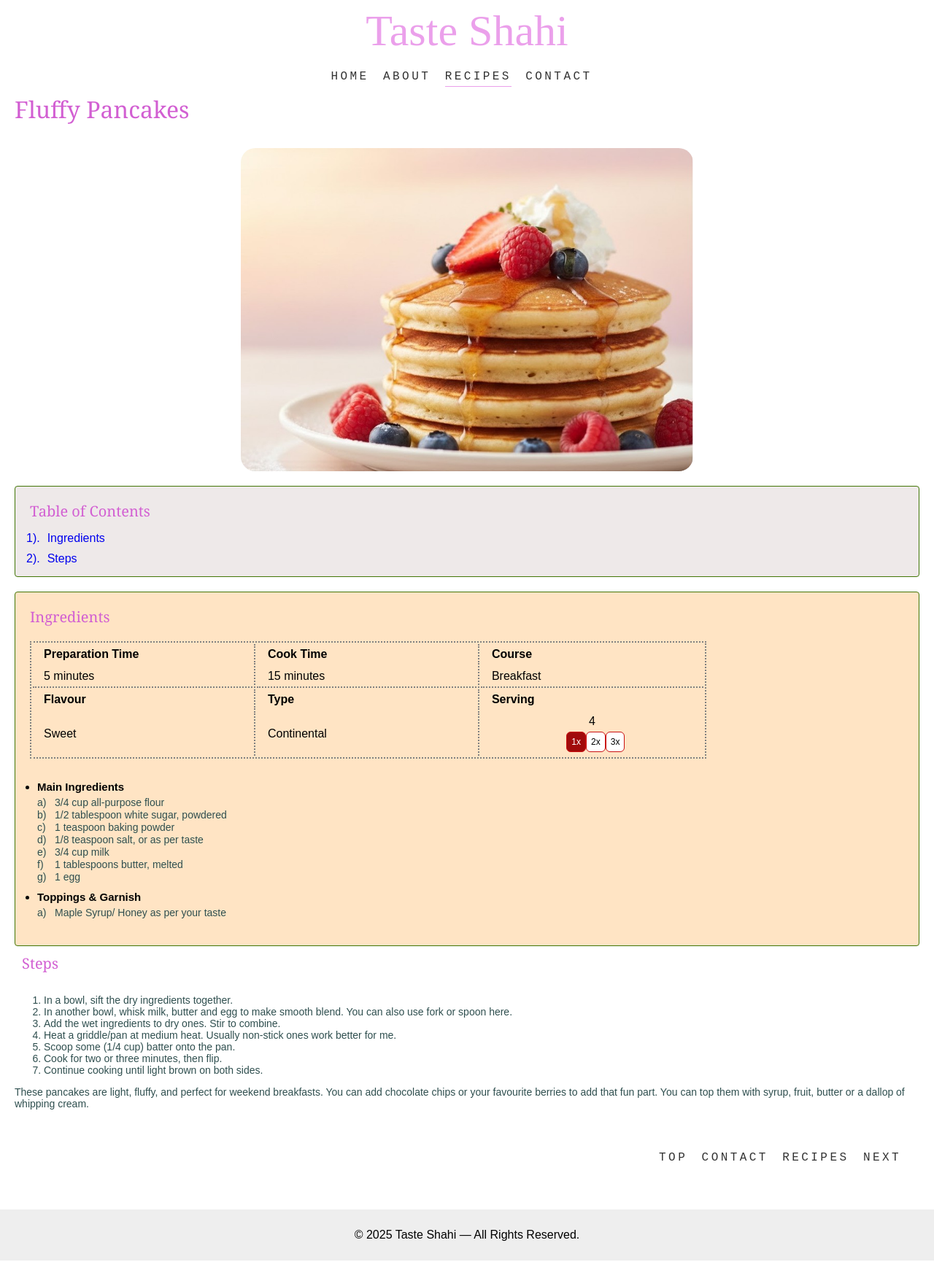
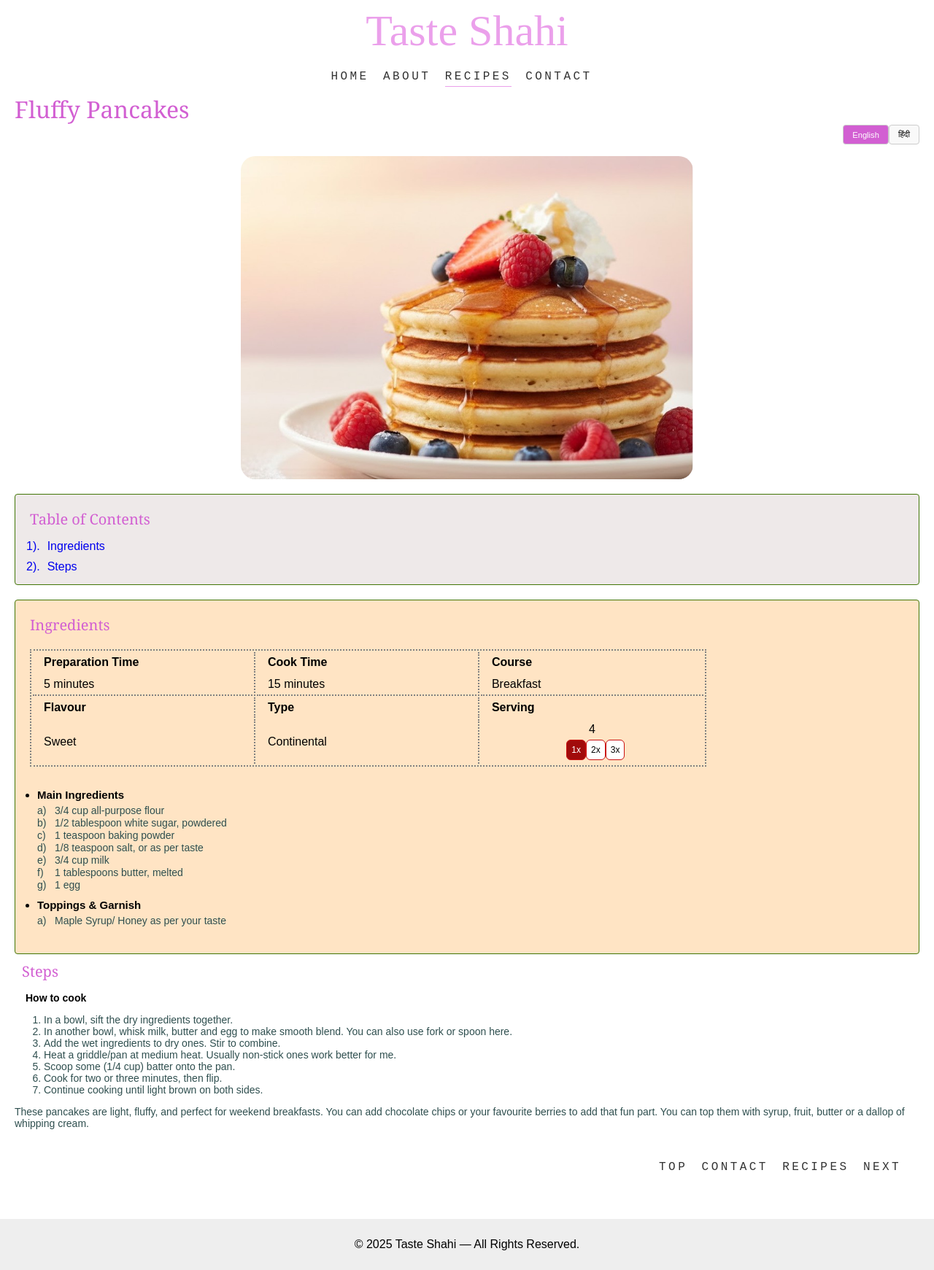
Before and after one commit to swad-rajsi/swad-rajsi.github.io, a Jekyll site: the page built from _recipes/pancakes.md, in a window 1280 px wide. Shown: the whole page at 73% size. Built offline with Jekyll 4.4.1, drawn with Linux system fonts in a browser that asks for light colours.

Commit message:
Eng to hindi

```diff
--- /dev/null
+++ b/_includes/recipe-ingredients.html
@@ -0,0 +1,21 @@
+<ul style="padding-left:20px;">
+    {% for section in ingredients %}
+    <li style="font-size: 15px;padding-bottom:10px;">
+    <strong>{{ section.heading }}</strong>
+
+    <ol class="alpha-paren" style="margin-top: 5px;">
+        {% for item in section.items %}
+        <li class="swad-rajsi-ingredients ingredient-item" data-qty="{{ item.qty }}" data-unit="{{ item.unit }}"
+        data-scale="{{ item.scale }}" data-name="{{ item.name }}"><span class="qty">{{ item.qty
+            }}</span> {{ item.unit }}
+            {% if item.link %}
+            <a href="{{ item.link }}" target="_blank" rel="noopener">{{ item.name }}</a>
+            {% else %}
+            {{ item.name }}
+            {% endif %}
+        </li>
+        {% endfor %}
+    </ol>
+    </li>
+    {% endfor %}
+</ul>
--- /dev/null
+++ b/_includes/recipe-steps.html
@@ -0,0 +1,8 @@
+{% for step in steps %}
+    <h4 style="font-size: 14px;margin-top: 5px;margin-bottom:3px;padding-top:5px;padding-left:15px;">{{ step.title }}</h4>
+    <ol class="swad-rajsi-ingredients">
+        {% for action in step.actions %}
+        <li>{{ action }}</li>
+        {% endfor %}
+    </ol>
+{% endfor %}
--- a/_layouts/recipe.html
+++ b/_layouts/recipe.html
@@ -35,17 +35,24 @@ document.addEventListener('click', function(e) {
 <body>
   {% include navigation.html %}
 
-  <main class="recipe">
+  <main class="recipe" id="top">
 
-    <div id="top" class="swad-rajsi-centre-display"
-      style="margin-top:-0.5em;margin-bottom:1em;color: #d25fd2ff;font-size:2em;font-family:Georgia;justify-content:left !important;">
-      {{page.title}}</div>
+    <div id="title-en" class="lang-block swad-rajsi-centre-display recipe-title">{{page.title}}</div>
+    <div id="title-hi" class="lang-block swad-rajsi-centre-display recipe-title" style="display: none;">{{page.title_hi}}</div>
+
+    {% if page.show_language_change_btn %}
+    <div style="display:flex; justify-content:flex-end; margin-bottom:1em;">
+      <button class="lang-btn active" onclick="setLang('en')">English</button>
+      <button class="lang-btn" onclick="setLang('hi')">हिंदी</button>
+    </div>
+    {% endif %}
+
     <div style="display: flex;justify-content: center;align-items: center;">
       {% if page.image %}
       <img src="{{ page.image | relative_url }}" onerror="this.style.display='none'" class="recipe-img">
       {% endif %}
     </div>
-    <div style="font-size: 1em;
+    <div id="tableContent-en" class="lang-block" style="font-size: 1em;
     border-style: double;
     border-width: 1px;
     border-color: #417505;
@@ -55,9 +62,24 @@ document.addEventListener('click', function(e) {
       <div style="padding: 10px;font-size: 20px;font-family:Georgia;color: #d25fd2ff;">Table of Contents</div>
       <div style="padding: 5px;"><a href="#Ingredients" style="text-decoration: none;"><span
             style="padding-right:10px;">1).</span><span>Ingredients</span></a></div>
-      <div style="padding: 5px;"><a href="#Steps" style="text-decoration: none;"><span
+      <div style="padding: 5px;"><a href="#steps-en" style="text-decoration: none;"><span
             style="padding-right:10px;">2).</span><span>Steps</span></a></div>
     </div>
+
+    <div id="tableContent-hi" class="lang-block" style="display:none; font-size: 1em;
+    border-style: double;
+    border-width: 1px;
+    border-color: #417505;
+    padding: 10px;
+    background-color: rgb(238, 233, 233);
+    max-width: 100%;border-radius: 4px;">
+      <div style="padding: 10px;font-size: 20px;font-family:Georgia;color: #d25fd2ff;">विषयसूची</div>
+      <div style="padding: 5px;"><a href="#Ingredients" style="text-decoration: none;"><span
+            style="padding-right:10px;">1).</span><span>सामग्री</span></a></div>
+      <div style="padding: 5px;"><a href="#steps-hi" style="text-decoration: none;"><span
+            style="padding-right:10px;">2).</span><span>खाना पकाने के चरण</span></a></div>
+    </div>
+
 
     <div id="Ingredients" style="font-size: 1em;
     border-style: double;
@@ -66,7 +88,8 @@ document.addEventListener('click', function(e) {
     padding: 10px;
     background-color: bisque;
     max-width: 100%;margin-top: 20px;border-radius: 4px;">
-      <div style="padding: 10px;font-size: 20px;font-family:Georgia;color: #d25fd2ff;">Ingredients</div>
+      <div id="ingredients-en" class="lang-block" style="padding: 10px;font-size: 20px;font-family:Georgia;color: #d25fd2ff;">Ingredients</div>
+      <div id="ingredients-hi" class="lang-block" style="display:none;padding: 10px;font-size: 20px;font-family:Georgia;color: #d25fd2ff;">सामग्री</div>
       <div style="padding:10px;max-width:100%;margin-bottom:20px;">
         <table style="border-style: dotted;
     border-width: 2px;border-color:gray;font-size: 1em;max-width:100%;">
@@ -104,44 +127,34 @@ document.addEventListener('click', function(e) {
           </tr>
         </table>
       </div>
-      <div>
-        <ul style="padding-left:20px;">
-          {% for section in page.ingredients %}
-          <li style="font-size: 15px;padding-bottom:10px;">
-            <strong>{{ section.heading }}</strong>
-
-            <ol class="alpha-paren" style="margin-top: 5px;">
-              {% for item in section.items %}
-              <li class="swad-rajsi-ingredients ingredient-item" data-qty="{{ item.qty }}" data-unit="{{ item.unit }}"
-                data-scale="{{ item.scale }}" data-name="{{ item.name }}"><span class="qty">{{ item.qty
-                  }}</span> {{ item.unit }}
-                  {% if item.link %}
-                    <a href="{{ item.link }}" target="_blank" rel="noopener">{{ item.name }}</a>
-                  {% else %}
-                    {{ item.name }}
-                  {% endif %}
-                </li>
-              {% endfor %}
-            </ol>
-          </li>
-          {% endfor %}
-        </ul>
+      <div id="ingredients-en" class="lang-block">
+        {% assign ingredients = page.ingredients_en %}
+        {% include recipe-ingredients.html ingredients=ingredients %}
+      </div>
+      <div id="ingredients-hi" class="lang-block" style="display:none">
+        {% assign ingredients = page.ingredients_hi %}
+        {% include recipe-ingredients.html ingredients=ingredients %}
       </div>
     </div>
 
-    <div id="Steps"
+    <div id="steps-en" class="lang-block"
       style="padding:10px;color: #d25fd2ff;font-size:20px;font-family:Georgia;justify-content:left !important;padding-bottom:5px;">
       Steps</div>
-      {% for step in page.steps %}
-      <h4 style="font-size: 14px;margin-top: 5px;margin-bottom:3px;padding-top:5px;padding-left:15px;">{{ step.title }}</h4>
-      <ol class="swad-rajsi-ingredients">
-          {% for action in step.actions %}
-            <li>{{ action }}</li>
-          {% endfor %}
-      </ol>
-      {% endfor %}
+    <div id="steps-hi" class="lang-block" style="display:none;padding:10px;color: #d25fd2ff;font-size:20px;font-family:Georgia;justify-content:left !important;padding-bottom:5px;">
+      खाना पकाने के चरण</div>
+    <div id="steps-en" class="lang-block">
+      {% assign steps = page.steps_en %}
+      {% include recipe-steps.html steps=steps %}
+    </div>
+    <div id="steps-hi" class="lang-block" style="display:none">
+      {% assign steps = page.steps_hi %}
+      {% include recipe-steps.html steps=steps %}
+    </div>
 
-    <div class="swad-rajsi-ingredients">{{ content }}</div>
+    <div id="desc-en" class="lang-block swad-rajsi-ingredients">{{ page.description_en }}</div>
+
+    <div id="desc-hi" class="lang-block swad-rajsi-ingredients" style="display:none">{{ page.description_hi }}</div>
+
 
     <div style="display:flex;justify-content:right;gap:20px;padding-top: 2em;">
       <nav class="nav">
--- a/_recipes/pancakes.md
+++ b/_recipes/pancakes.md
@@ -12,7 +15,7 @@ serving_original: 4
 serving: 4
 permalink: /recipes/fluffy-pancakes/
 image: /assets/images/recipes/pancakes.jpg
-ingredients:
+ingredients_en:
   - heading: Main Ingredients
     items:
       - qty: 3/4
@@ -44,8 +47,40 @@ ingredients:
         name: Maple Syrup/ Honey as per your taste
         scale: false
 
-steps:
-  - title:
+ingredients_hi:
+  - heading: मुख्य सामग्री
+    items:
+      - qty: 3/4
+        unit: कप
+        name: मैदा
+      - qty: 1/2
+        unit: टेबलस्पून
+        name: पिसी हुई चीनी
+      - qty: 1
+        unit: टीस्पून
+        name: बेकिंग पाउडर
+      - qty: 1/8
+        unit: टीस्पून
+        name: नमक या स्वाद अनुसार
+      - qty: 3/4
+        unit: कप
+        name: दूध
+      - qty: 1
+        unit: टेबलस्पून
+        name: पिघला हुआ मक्खन/ बटर
+      - qty: 1
+        unit:
+        name: अंडा
+
+  - heading: सजावट
+    items:
+      - qty:
+        unit:
+        name: मेपल सिरप/ शहद, स्वाद अनुसार
+        scale: false
+
+steps_en:
+  - title: How to cook
     actions:
       - In a bowl, sift the dry ingredients together.
       - In another bowl, whisk milk, butter and egg to make smooth blend. You can also use fork or spoon here.
--- a/assets/style.css
+++ b/assets/style.css
@@ -281,18 +281,25 @@ input::placeholder {
 /* Start recipe search filter*/
 .all-recipes-filter-row {
   display: flex;
-  gap: 1em; /* horizontal space between filters */
-  flex-wrap: nowrap; /* do not wrap on desktop */
+  gap: 1em;
+  /* horizontal space between filters */
+  flex-wrap: nowrap;
+  /* do not wrap on desktop */
 }
 
 @media (max-width: 768px) {
   .all-recipes-filter-row {
-    flex-wrap: wrap; /* allow wrapping on mobile */
-    gap: 0.5em 1em; /* vertical gap 0.5em, horizontal 1em */
+    flex-wrap: wrap;
+    /* allow wrapping on mobile */
+    gap: 0.5em 1em;
+    /* vertical gap 0.5em, horizontal 1em */
   }
+
   .filter-row select {
-    flex: 1 1 100%; /* each select takes full width */
-    margin-bottom: 0.5em; /* space between rows */
+    flex: 1 1 100%;
+    /* each select takes full width */
+    margin-bottom: 0.5em;
+    /* space between rows */
   }
 }
 
@@ -349,7 +356,7 @@ input::placeholder {
 
 .contact-me-form-group label {
   display: block;
-  padding-left:10px;
+  padding-left: 10px;
 }
 
 /* The Underline Effect */
@@ -394,8 +401,9 @@ input::placeholder {
   overflow-y: auto;
   /* Ensures scrollable if text exceeds 5 lines */
   display: block;
-  margin-top:20px;
+  margin-top: 20px;
 }
+
 /*End Contact us page*/
 
 /* Start recipe ordered ol count*/
@@ -416,8 +424,34 @@ ol.alpha-paren li::before {
   position: absolute;
   left: -1.5rem;
 }
+
 /* End recipe ordered ol count */
 
 .recipe-page-bottom-anchor:hover {
   border-bottom: 1px solid #eba0eb;
 }
+
+/* Start eng to hindi*/
+.lang-btn {
+  padding: 6px 12px;
+  border: 1px solid #ccc;
+  background: #f9f9f9;
+  cursor: pointer;
+  font-size: 0.7em;
+  border-radius: 4px;
+}
+
+.lang-btn.active {
+  background: #d25fd2ff;
+  color: white;
+}
+
+/* End eng to hindi*/
+
+.recipe-title {
+  margin-top: -0.5em;
+  color: #d25fd2ff;
+  font-size: 2em;
+  font-family: Georgia;
+  justify-content: left !important;
+}
```
Also changed, not shown: other parts of _layouts/recipe.html (+18 -0 lines), other parts of _recipes/pancakes.md (+20 -2 lines), _recipes/pancakesdraft.md (deleted, +0 -53 lines).
